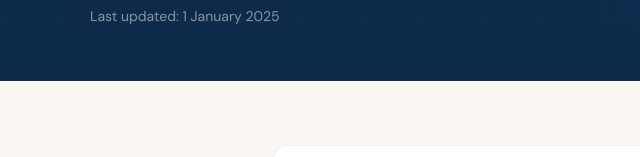
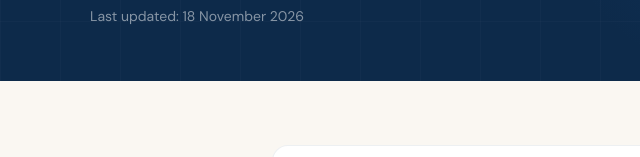
Before and after one commit to yixin4897-xy/ysefinance, a plain HTML site: page privacy.html in a window 1280 px wide. Shown: the part 271-428 px from the top of the page, 0-640 px from the left. Drawn offline with nearby package versions, Linux system fonts and the light colour scheme.

Commit message:
Set privacy policy update date for approved 18 Nov 2026 publication

```diff
--- a/privacy.html
+++ b/privacy.html
@@ -117,7 +117,7 @@
   <div class="page-hero-inner">
     <div class="breadcrumb"><a href="/">Home</a><span>›</span><span data-en="Privacy Policy" data-zh="隐私政策">Privacy Policy</span></div>
     <h1 data-en="Privacy Policy" data-zh="隐私政策">Privacy Policy</h1>
-    <p data-en="Last updated: 1 January 2025" data-zh="最后更新：2025年1月1日">Last updated: 1 January 2025</p>
+    <p data-en="Last updated: 18 November 2026" data-zh="最后更新：2026年11月18日">Last updated: 18 November 2026</p>
   </div>
 </div>
 
```
